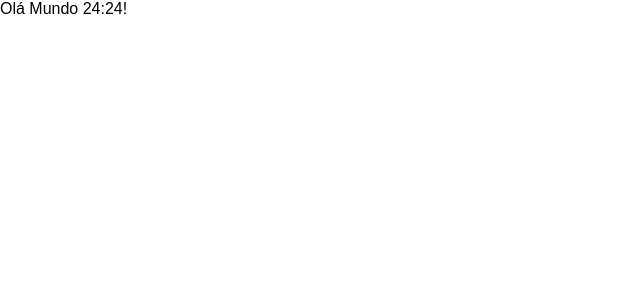
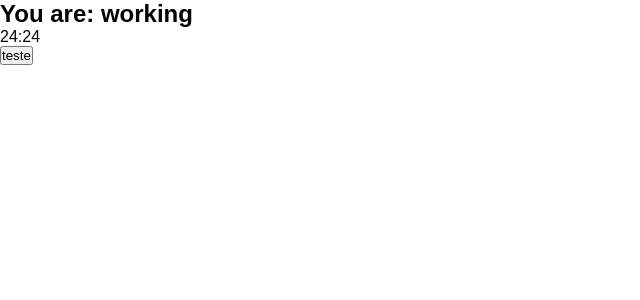
Before and after one commit to Daviniel/promodoro-app, a React (Create React App) app: page / in a window 1280 px wide. Shown: the top 300 px of the page, without its empty margins (0-640 px from the left). Built offline with nearby package versions, Linux system fonts and the light colour scheme.

Commit message:
components Timer and Button

```diff
--- /dev/null
+++ b/src/components/button.tsx
@@ -0,0 +1,15 @@
+import React from "react";
+
+interface Props {
+  text: string;
+  onClick?: () => void;
+  className?: string;
+}
+
+export function Button(props: Props): JSX.Element{
+  return (
+    <button onClick={props.onClick} className={props.className}>
+      {props.text}
+    </button>
+  )
+}
--- a/src/components/promodoro-timer.tsx
+++ b/src/components/promodoro-timer.tsx
@@ -1,6 +1,7 @@
 import React from "react";
 import { useInterval } from "../hooks/use-interval";
-import { secondsToTime } from "../utils/seconds-to-time";
+import { Button } from "./button";
+import { Timer } from "./timer";
 
 interface Props {
   defaultPromodoroTime: number;
@@ -11,5 +12,11 @@
   useInterval(() => {
     setMainTime(mainTime - 1);
   }, 1000);
-  return <div>Olá Mundo {secondsToTime(mainTime)}!</div>
+  return (
+    <div className="promodoro">
+      <h2>You are: working</h2>
+      <Timer mainTime={mainTime} />
+      <Button text="teste" onClick={() => console.log(1)}></Button>
+    </div>
+  )
 }
--- /dev/null
+++ b/src/components/timer.tsx
@@ -0,0 +1,12 @@
+import React from "react";
+import { secondsToTime } from "../utils/seconds-to-time";
+
+interface Props {
+  mainTime: number
+}
+
+export function Timer(props: Props): JSX.Element{
+  return (
+    <div className="timer">{secondsToTime(props.mainTime)}</div>
+  )
+}
--- a/src/utils/seconds-to-time.ts
+++ b/src/utils/seconds-to-time.ts
@@ -1,4 +1,4 @@
-export function secondsToTime(seconds: number):string {
+export function secondsToTime (seconds: number):string {
   const zeroLeft = (n: number) => Math.floor(n).toString().padStart(2, '0');
   const min = zeroLeft((seconds / 60) % 60);
   const sec = zeroLeft((seconds / 60) % 60);
```
